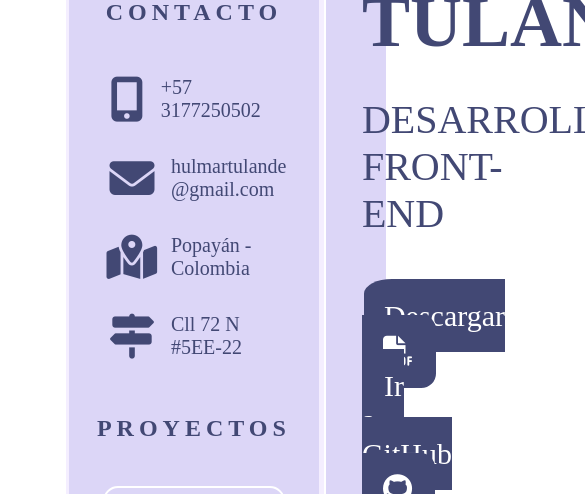
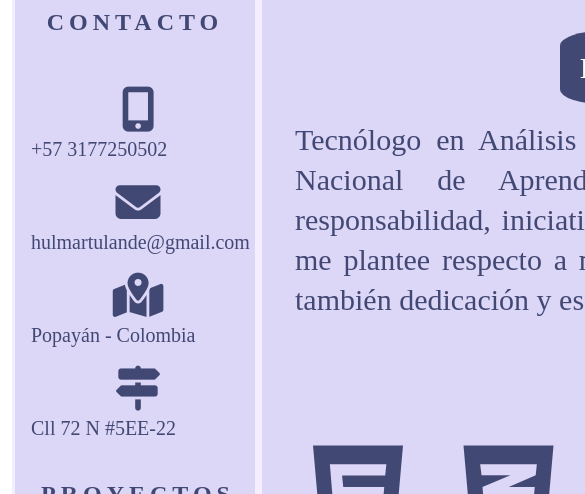
Before and after one commit to zamitulande/curriculum, a React (Vite) app: page / in a window 390 px wide. Shown: the part 234-728 px from the top of the page, 585 px wide, since content can reach past the window. Built offline with nearby package versions, Linux system fonts and the light colour scheme.

Commit message:
responsive

```diff
--- a/src/index.css
+++ b/src/index.css
@@ -5,18 +5,20 @@
 	padding: 1px;
 	list-style: none;
 	font-family: curier;
+
 }
 
 .resume{
-	width: 70%;
+	width: 1300px;
 	background: #F4EEFF;
-	margin: 10px auto;
+	margin: 20px auto;
 	display: flex;
+
 }
 
 .left{
 	background: #DCD6F7;
-	width: 350px;
+	width: 200px;
 	padding: 0 20px;
 }
 
@@ -64,27 +66,21 @@
 }
 
 .contact .li_wrap{
-	display: flex;
-	align-items: center;
 	width: 100%;
-	margin-bottom: 15px;
 }
 
 .contact .li_wrap .icon{
-	width: 50px;
 	height: 50px;
 	border-radius: 15px;
 	display: flex;
 	align-items: center;
 	justify-content: center;
-	margin-right: 10px;
 }
 
 .contact .li_wrap .text{
-	width: calc(100% - 10px);
-	word-break: break-word;
 	color: #424874;
 	font-size:20px;
+	margin-left:-20px
 }
 
 .skills ul{
@@ -203,6 +199,7 @@
 	font-weight: 300;
 	font-size: 14px;
 	margin-top: 3px;
+
 }
 
 .right_inner .li_wrap .info_cont{
```
